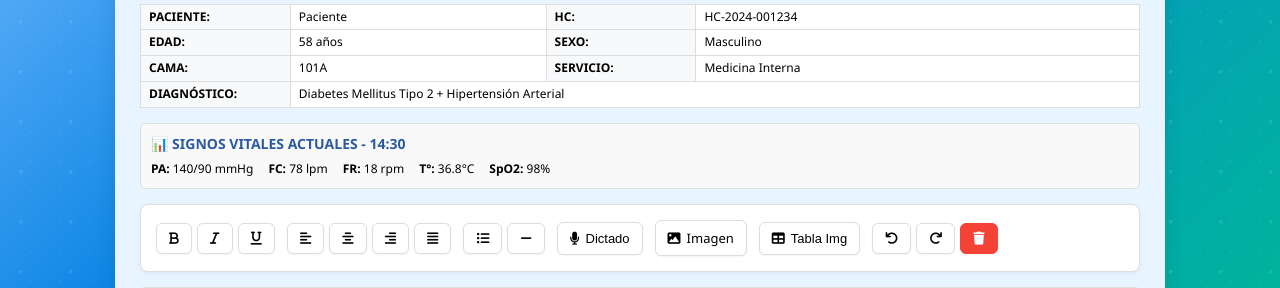
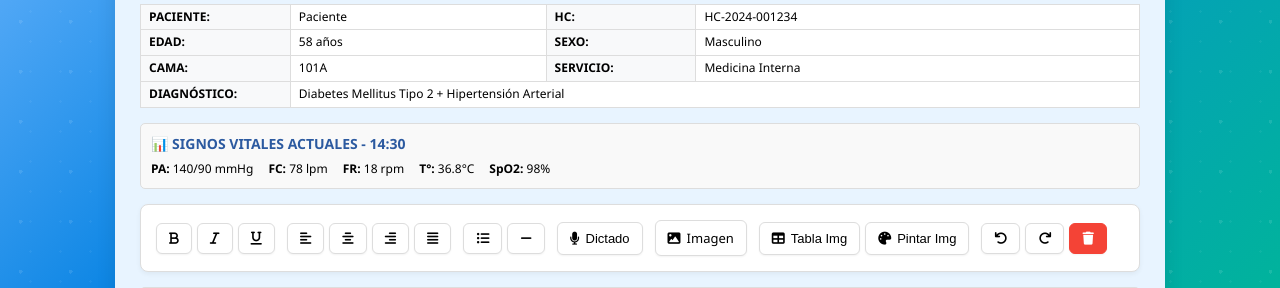
Before and after one commit to acairampoma/hc-medico, a FastAPI app: page /medical/notes in a window 1280 px wide. Shown: the part 211-499 px from the top of the page. Run offline with FastAPI, Linux system fonts and the light colour scheme.

Commit message:
mejoras notas

```diff
--- a/static/js/notamedica.js
+++ b/static/js/notamedica.js
@@ -27,7 +27,8 @@ function inicializarNotasMedicas() {
     setupImageUpload();
     setupImageTable();
     setupEditorActions();
-    setupVoiceDictation()
+    setupVoiceDictation();
+    setupImagePaint();
 }
 
 // ===== FUNCIÓN: ACTUALIZAR DATOS DEL PACIENTE =====
@@ -619,6 +620,546 @@ function setupImageTable() {
     }
 }
 
+// ===== FUNCIÓN: PINTAR IMÁGEN =====
+function setupImagePaint() {
+    const paintBtn = document.getElementById('imagePaintBtn');
+    if (!paintBtn) return;
+
+    let paintMode = false;
+    let selectedColor = '#e74c3c';
+    let brushSize = 3;
+    let currentTool = 'brush'; // brush, circle, square, eraser
+    let canvasHistory = []; // Para deshacer
+
+    // Toggle modo pintura
+    paintBtn.addEventListener('click', () => {
+        paintMode = !paintMode;
+
+        if (paintMode) {
+            activatePaintMode();
+        } else {
+            deactivatePaintMode();
+        }
+    });
+
+    function activatePaintMode() {
+        // Cambiar apariencia del botón
+        paintBtn.style.backgroundColor = '#e74c3c';
+        paintBtn.style.color = '#fff';
+        paintBtn.title = 'Modo pintura ACTIVO - Clic en imagen para pintar';
+
+        // Crear paleta flotante
+        createFloatingPalette();
+
+        // Cambiar cursor de las imágenes
+        updateImagesCursor();
+
+        // Agregar eventos a imágenes existentes
+        addPaintEventsToImages();
+
+        console.log('🎨 Modo pintura ACTIVADO');
+    }
+
+    function deactivatePaintMode() {
+        // Restaurar botón
+        paintBtn.style.backgroundColor = '';
+        paintBtn.style.color = '';
+        paintBtn.title = 'Activar modo pintura';
+
+        // Remover paleta
+        const palette = document.getElementById('floatingPalette');
+        if (palette) palette.remove();
+
+        // Restaurar cursores de imágenes
+        const images = document.querySelectorAll('#medicalNoteEditor img');
+        images.forEach(img => {
+            img.style.cursor = '';
+        });
+
+        // DESACTIVAR CANVAS ACTIVOS (SIN BORRAR CONTENIDO)
+        const canvases = document.querySelectorAll('#medicalNoteEditor canvas');
+        canvases.forEach(canvas => {
+            // Cambiar cursor a normal
+            canvas.style.cursor = 'default';
+            canvas.style.border = '1px solid #ddd';
+
+            // Remover event listeners específicos SIN clonar
+            canvas.removeEventListener('mousedown', canvas._startDrawing);
+            canvas.removeEventListener('mousemove', canvas._draw);
+            canvas.removeEventListener('mouseup', canvas._stopDrawing);
+            canvas.removeEventListener('mouseout', canvas._stopDrawing);
+            canvas.removeEventListener('touchstart', canvas._handleTouch);
+            canvas.removeEventListener('touchmove', canvas._handleTouch);
+            canvas.removeEventListener('touchend', canvas._stopDrawing);
+        });
+
+        // Limpiar referencias globales
+        window.currentCanvas = null;
+        window.currentCanvasCtx = null;
+
+        console.log('🎨 Modo pintura DESACTIVADO - Canvas preservados');
+    }
+
+    function createFloatingPalette() {
+        // Remover paleta existente
+        const existingPalette = document.getElementById('floatingPalette');
+        if (existingPalette) existingPalette.remove();
+
+        const palette = document.createElement('div');
+        palette.id = 'floatingPalette';
+        Object.assign(palette.style, {
+            position: 'fixed',
+            top: '20px',
+            right: '20px',
+            backgroundColor: '#fff',
+            border: '2px solid #2c5aa0',
+            borderRadius: '10px',
+            padding: '10px',
+            boxShadow: '0 4px 12px rgba(0,0,0,0.2)',
+            zIndex: '1000',
+            display: 'flex',
+            flexDirection: 'column',
+            gap: '8px',
+            minWidth: '140px'
+        });
+
+        // Título
+        const title = document.createElement('div');
+        title.textContent = '🎨 Paleta';
+        Object.assign(title.style, {
+            fontSize: '12px',
+            fontWeight: 'bold',
+            textAlign: 'center',
+            color: '#2c5aa0',
+            marginBottom: '5px'
+        });
+        palette.appendChild(title);
+
+        // Colores médicos
+        const colors = [
+            { color: '#e74c3c', name: 'Rojo', emoji: '🔴' },
+            { color: '#3498db', name: 'Azul', emoji: '🔵' },
+            { color: '#27ae60', name: 'Verde', emoji: '🟢' },
+            { color: '#f39c12', name: 'Amarillo', emoji: '🟡' },
+            { color: '#9b59b6', name: 'Morado', emoji: '🟣' },
+            { color: '#2c3e50', name: 'Negro', emoji: '⚫' }
+        ];
+
+        const colorContainer = document.createElement('div');
+        colorContainer.style.display = 'grid';
+        colorContainer.style.gridTemplateColumns = 'repeat(3, 1fr)';
+        colorContainer.style.gap = '5px';
+
+        colors.forEach(colorObj => {
+            const colorBtn = document.createElement('button');
+            Object.assign(colorBtn.style, {
+                width: '30px',
+                height: '30px',
+                backgroundColor: colorObj.color,
+                border: '2px solid #ddd',
+                borderRadius: '50%',
+                cursor: 'pointer',
+                fontSize: '12px'
+            });
+
+            colorBtn.title = colorObj.name;
+            colorBtn.textContent = colorObj.emoji;
+
+            colorBtn.addEventListener('click', () => {
+                selectedColor = colorObj.color;
+                // Resaltar seleccionado
+                colorContainer.querySelectorAll('button').forEach(btn => {
+                    btn.style.boxShadow = '';
+                });
+                colorBtn.style.boxShadow = '0 0 0 2px #2c5aa0';
+            });
+
+            colorContainer.appendChild(colorBtn);
+        });
+
+        palette.appendChild(colorContainer);
+
+        // Selector de grosor
+        const sizeContainer = document.createElement('div');
+        sizeContainer.style.textAlign = 'center';
+
+        const sizeLabel = document.createElement('div');
+        sizeLabel.textContent = 'Grosor';
+        sizeLabel.style.fontSize = '10px';
+        sizeLabel.style.color = '#666';
+
+        const sizeSlider = document.createElement('input');
+        sizeSlider.type = 'range';
+        sizeSlider.min = '2';
+        sizeSlider.max = '15';
+        sizeSlider.value = '3';
+        Object.assign(sizeSlider.style, {
+            width: '100%',
+            marginTop: '3px'
+        });
+
+        sizeSlider.addEventListener('input', (e) => {
+            brushSize = parseInt(e.target.value);
+        });
+
+        sizeContainer.appendChild(sizeLabel);
+        sizeContainer.appendChild(sizeSlider);
+        palette.appendChild(sizeContainer);
+
+        // Herramientas y formas
+        const toolsContainer = document.createElement('div');
+        toolsContainer.style.display = 'grid';
+        toolsContainer.style.gridTemplateColumns = 'repeat(2, 1fr)';
+        toolsContainer.style.gap = '5px';
+        toolsContainer.style.marginTop = '5px';
+
+        // Botón pincel libre
+        const brushTool = document.createElement('button');
+        brushTool.innerHTML = '🖌️';
+        brushTool.title = 'Pincel libre';
+        Object.assign(brushTool.style, {
+            width: '30px',
+            height: '30px',
+            backgroundColor: '#2c5aa0',
+            color: '#fff',
+            border: '1px solid #ddd',
+            borderRadius: '5px',
+            cursor: 'pointer',
+            fontSize: '12px'
+        });
+
+        // Botón círculo
+        const circleTool = document.createElement('button');
+        circleTool.innerHTML = '⭕';
+        circleTool.title = 'Círculo';
+        Object.assign(circleTool.style, {
+            width: '30px',
+            height: '30px',
+            backgroundColor: '#f8f9fa',
+            border: '1px solid #ddd',
+            borderRadius: '5px',
+            cursor: 'pointer',
+            fontSize: '12px'
+        });
+
+        // Botón cuadrado
+        const squareTool = document.createElement('button');
+        squareTool.innerHTML = '🟩';
+        squareTool.title = 'Cuadrado';
+        Object.assign(squareTool.style, {
+            width: '30px',
+            height: '30px',
+            backgroundColor: '#f8f9fa',
+            border: '1px solid #ddd',
+            borderRadius: '5px',
+            cursor: 'pointer',
+            fontSize: '12px'
+        });
+
+        // Botón goma
+        const eraser = document.createElement('button');
+        eraser.innerHTML = '🧽';
+        eraser.title = 'Goma';
+        Object.assign(eraser.style, {
+            width: '30px',
+            height: '30px',
+            backgroundColor: '#f8f9fa',
+            border: '1px solid #ddd',
+            borderRadius: '5px',
+            cursor: 'pointer',
+            fontSize: '12px'
+        });
+
+        toolsContainer.appendChild(brushTool);
+        toolsContainer.appendChild(circleTool);
+        toolsContainer.appendChild(squareTool);
+        toolsContainer.appendChild(eraser);
+
+        palette.appendChild(toolsContainer);
+
+        // Botón deshacer
+        const undoBtn = document.createElement('button');
+        undoBtn.innerHTML = '↶ Deshacer';
+        Object.assign(undoBtn.style, {
+            padding: '5px',
+            backgroundColor: '#3498db',
+            color: '#fff',
+            border: 'none',
+            borderRadius: '5px',
+            cursor: 'pointer',
+            fontSize: '10px',
+            marginTop: '5px'
+        });
+
+        palette.appendChild(undoBtn);
+
+        // Eventos de herramientas
+        brushTool.addEventListener('click', () => {
+            currentTool = 'brush';
+            updateToolSelection(toolsContainer, brushTool);
+        });
+
+        circleTool.addEventListener('click', () => {
+            currentTool = 'circle';
+            updateToolSelection(toolsContainer, circleTool);
+        });
+
+        squareTool.addEventListener('click', () => {
+            currentTool = 'square';
+            updateToolSelection(toolsContainer, squareTool);
+        });
+
+        eraser.addEventListener('click', () => {
+            currentTool = 'eraser';
+            updateToolSelection(toolsContainer, eraser);
+        });
+
+        // Evento deshacer
+        undoBtn.addEventListener('click', () => {
+            if (canvasHistory.length > 0) {
+                const lastState = canvasHistory.pop();
+                if (window.currentCanvas && window.currentCanvasCtx) {
+                    window.currentCanvasCtx.putImageData(lastState, 0, 0);
+                }
+            }
+        });
+
+        function updateToolSelection(container, selectedBtn) {
+            container.querySelectorAll('button').forEach(btn => {
+                btn.style.backgroundColor = '#f8f9fa';
+                btn.style.color = '#000';
+            });
+            selectedBtn.style.backgroundColor = '#2c5aa0';
+            selectedBtn.style.color = '#fff';
+        }
+
+        document.body.appendChild(palette);
+
+        // Seleccionar primer color y herramienta por defecto
+        colorContainer.children[0].click();
+        brushTool.click();
+    }
+
+    function updateImagesCursor() {
+        const images = document.querySelectorAll('#medicalNoteEditor img');
+        const canvases = document.querySelectorAll('#medicalNoteEditor canvas');
+
+        images.forEach(img => {
+            if (paintMode) {
+                img.style.cursor = 'crosshair';
+            } else {
+                img.style.cursor = '';
+            }
+        });
+
+        // También actualizar cursores de canvas existentes
+        canvases.forEach(canvas => {
+            if (paintMode) {
+                canvas.style.cursor = 'crosshair';
+                canvas.style.border = '2px solid #e74c3c';
+            } else {
+                canvas.style.cursor = 'default';
+                canvas.style.border = '1px solid #ddd';
+            }
+        });
+    }
+
+    function addPaintEventsToImages() {
+        const images = document.querySelectorAll('#medicalNoteEditor img');
+
+        images.forEach(img => {
+            // Remover eventos previos
+            img.removeEventListener('click', handleImageClick);
+
+            if (paintMode) {
+                img.addEventListener('click', handleImageClick);
+            }
+        });
+    }
+
+    function handleImageClick(e) {
+        if (!paintMode) return;
+
+        const img = e.target;
+        convertImageToCanvas(img);
+    }
+
+    function convertImageToCanvas(img) {
+        // Crear canvas del mismo tamaño que la imagen
+        const canvas = document.createElement('canvas');
+        const ctx = canvas.getContext('2d');
+
+        // Configurar canvas
+        canvas.width = img.offsetWidth;
+        canvas.height = img.offsetHeight;
+
+        Object.assign(canvas.style, {
+            maxWidth: '100%',
+            height: 'auto',
+            cursor: 'crosshair',
+            border: '2px solid #e74c3c'
+        });
+
+        // Dibujar imagen en canvas
+        ctx.drawImage(img, 0, 0, canvas.width, canvas.height);
+
+        // Configurar pincel
+        ctx.lineCap = 'round';
+        ctx.lineJoin = 'round';
+
+        // Guardar referencia global para deshacer
+        window.currentCanvas = canvas;
+        window.currentCanvasCtx = ctx;
+
+        // Guardar estado inicial
+        saveCanvasState(ctx);
+
+        // Variables de dibujo
+        let isDrawing = false;
+        let startX, startY;
+
+        // Eventos de dibujo
+        canvas.addEventListener('mousedown', startDrawing);
+        canvas.addEventListener('mousemove', draw);
+        canvas.addEventListener('mouseup', stopDrawing);
+        canvas.addEventListener('mouseout', stopDrawing);
+
+        // Touch para tablets
+        canvas.addEventListener('touchstart', handleTouch);
+        canvas.addEventListener('touchmove', handleTouch);
+        canvas.addEventListener('touchend', stopDrawing);
+
+        // Guardar referencias de funciones para poder removerlas después
+        canvas._startDrawing = startDrawing;
+        canvas._draw = draw;
+        canvas._stopDrawing = stopDrawing;
+        canvas._handleTouch = handleTouch;
+
+        function startDrawing(e) {
+            isDrawing = true;
+            const rect = canvas.getBoundingClientRect();
+            startX = e.clientX - rect.left;
+            startY = e.clientY - rect.top;
+
+            if (currentTool === 'brush' || currentTool === 'eraser') {
+                draw(e);
+            }
+        }
+
+        function draw(e) {
+            if (!isDrawing) return;
+
+            const rect = canvas.getBoundingClientRect();
+            const x = e.clientX - rect.left;
+            const y = e.clientY - rect.top;
+
+            if (currentTool === 'brush') {
+                ctx.globalCompositeOperation = 'source-over';
+                ctx.strokeStyle = selectedColor;
+                ctx.lineWidth = brushSize;
+                ctx.lineTo(x, y);
+                ctx.stroke();
+                ctx.beginPath();
+                ctx.moveTo(x, y);
+            } else if (currentTool === 'eraser') {
+                ctx.globalCompositeOperation = 'destination-out';
+                ctx.lineWidth = brushSize * 2;
+                ctx.lineTo(x, y);
+                ctx.stroke();
+                ctx.beginPath();
+                ctx.moveTo(x, y);
+            }
+        }
+
+        function stopDrawing(e) {
+            if (!isDrawing) return;
+            isDrawing = false;
+
+            if (currentTool === 'circle' || currentTool === 'square') {
+                const rect = canvas.getBoundingClientRect();
+                const endX = e.clientX - rect.left;
+                const endY = e.clientY - rect.top;
+
+                drawShape(startX, startY, endX, endY);
+            }
+
+            ctx.beginPath();
+            saveCanvasState(ctx);
+        }
+
+        function drawShape(x1, y1, x2, y2) {
+            ctx.globalCompositeOperation = 'source-over';
+            ctx.strokeStyle = selectedColor;
+            ctx.fillStyle = selectedColor;
+            ctx.lineWidth = brushSize;
+
+            const width = x2 - x1;
+            const height = y2 - y1;
+
+            if (currentTool === 'circle') {
+                const centerX = x1 + width / 2;
+                const centerY = y1 + height / 2;
+                const radius = Math.sqrt(width * width + height * height) / 2;
+
+                ctx.beginPath();
+                ctx.arc(centerX, centerY, radius, 0, 2 * Math.PI);
+                ctx.stroke();
+            } else if (currentTool === 'square') {
+                ctx.beginPath();
+                ctx.rect(x1, y1, width, height);
+                ctx.stroke();
+            }
+        }
+
+        function saveCanvasState(ctx) {
+            if (canvasHistory.length >= 10) {
+                canvasHistory.shift(); // Mantener máximo 10 estados
+            }
+            canvasHistory.push(ctx.getImageData(0, 0, canvas.width, canvas.height));
+        }
+
+        function handleTouch(e) {
+            e.preventDefault();
+            const touch = e.touches[0];
+            const mouseEvent = new MouseEvent(e.type === 'touchstart' ? 'mousedown' :
+                                             e.type === 'touchmove' ? 'mousemove' : 'mouseup', {
+                clientX: touch.clientX,
+                clientY: touch.clientY
+            });
+            canvas.dispatchEvent(mouseEvent);
+        }
+
+        // Reemplazar imagen con canvas
+        img.parentNode.replaceChild(canvas, img);
+
+        // Agregar párrafo después del canvas para poder hacer Enter
+        const nextElement = canvas.nextSibling;
+        if (!nextElement || nextElement.nodeType !== Node.TEXT_NODE) {
+            const spacer = document.createElement('p');
+            spacer.innerHTML = '<br>';
+            spacer.style.minHeight = '20px';
+            canvas.parentNode.insertBefore(spacer, canvas.nextSibling);
+        }
+
+        console.log('🖼️ Imagen convertida a canvas para pintar');
+    }
+
+    // Observer para nuevas imágenes
+    const observer = new MutationObserver(() => {
+        if (paintMode) {
+            updateImagesCursor();
+            addPaintEventsToImages();
+        }
+    });
+
+    const editor = document.getElementById('medicalNoteEditor');
+    if (editor) {
+        observer.observe(editor, { childList: true, subtree: true });
+    }
+
+    console.log('✅ Sistema de pintura sobre imágenes configurado');
+}
+
 // ===== FUNCIÓN: DICTADO POR VOZ =====
 function setupVoiceDictation() {
     // Verificar soporte del navegador
--- a/templates/medical/notes/medical_notes.html
+++ b/templates/medical/notes/medical_notes.html
@@ -136,6 +136,10 @@
                     <i class="fas fa-table"></i>
                     Tabla Img
                 </button>
+                <button type="button" class="tool-btn paint-btn" id="imagePaintBtn" title="Imagen + Editor de colores">
+                    <i class="fas fa-palette"></i>
+                    Pintar Img
+                </button>
             </div>
 
             <!-- LIMPIAR Y DESHACER -->
```
